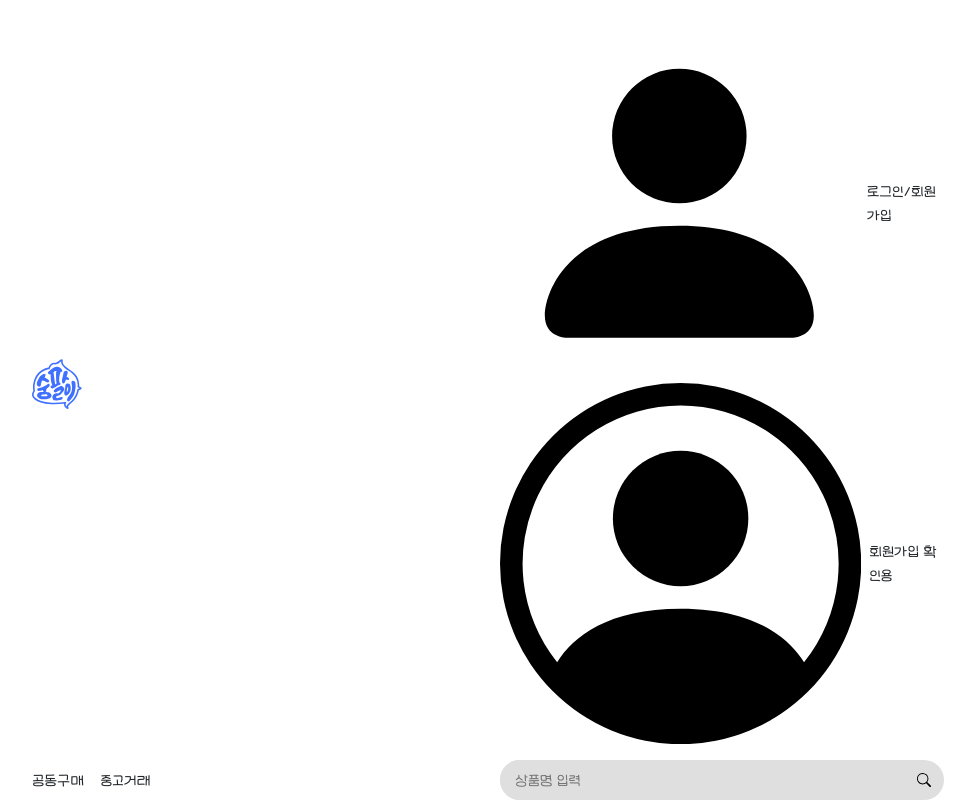
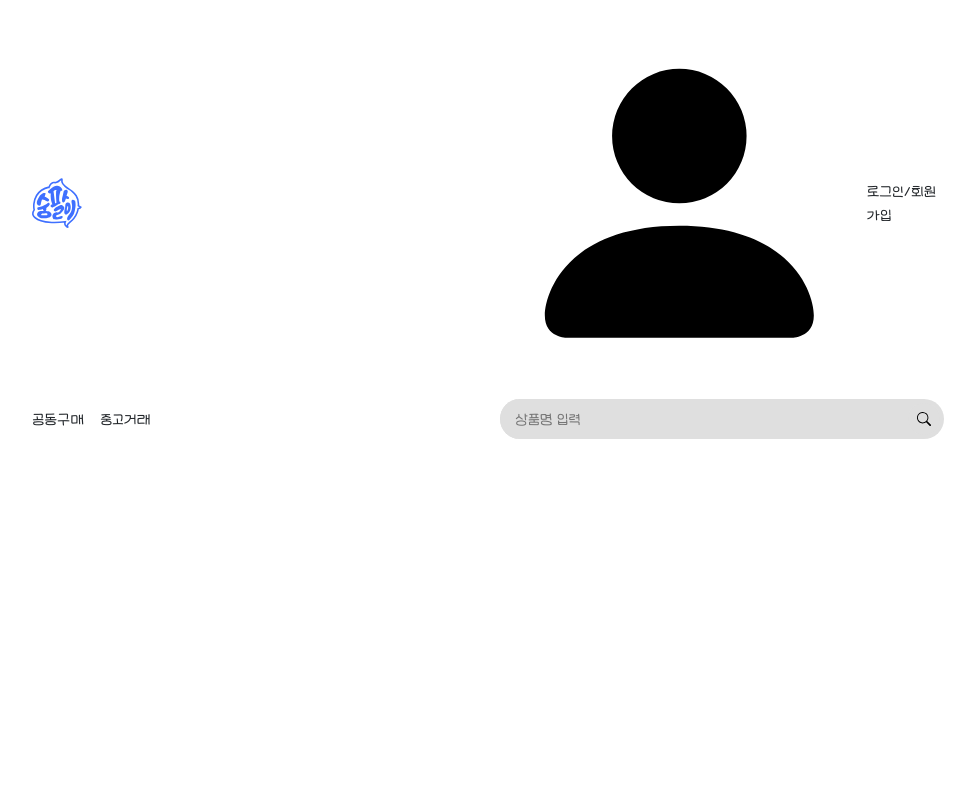
Before and after one commit to soongpal/frontend, a React (Vite) app: page /auth in a window 1280 px wide. Shown: the whole page, without its empty margins (152-1127 px from the left). Built offline with nearby package versions, Linux system fonts and the light colour scheme.

Commit message:
fix: 헤더 로그인일때 마이페이지, 로그아웃일때 로그인 뜨게 변경

```diff
--- a/src/components/layout/header/Header.tsx
+++ b/src/components/layout/header/Header.tsx
@@ -1,14 +1,22 @@
+//library
 import type React from "react";
+import { useLocation } from 'react-router-dom';
+//style
 import { Row, Col } from "react-bootstrap";
 import { PersonCircle, PersonFill, Search } from 'react-bootstrap-icons';
-import "../../../styles/Header.css"
-import { useLocation } from 'react-router-dom';
+import "../../../styles/Header.css";
+//store
+import { useAuthStore } from '../../../stores/UserStore';
+
 
 const Header : React.FC = () =>{
 
+    //로그인 여부 불러오기
+    const accessToken = useAuthStore((state) => state.accessToken);
+    const isLogin = !!accessToken;
+
+    //로그인, 회원가입 페이지에서 두번째 Row없애기
     const location = useLocation();
-
-    //조건부 렌더링(로그인, 회원가입 페이지에서 두번째 Row사라지게 하는 용도)
     const hideSecondRow = ["/auth/login", "/auth/signup"].includes(location.pathname);
 
     return(
@@ -22,13 +30,18 @@ const Header : React.FC = () =>{
                         </Col>
 
                         <Col>
-                            <a href="/auth/login" className="d-flex  justify-content-end align-items-center text-decoration-none text-dark">
-                                <PersonFill className="me-2" />
-                                로그인/회원가입
-                            </a>
-                            <a href="/auth/signup" className="d-flex  justify-content-end align-items-center text-decoration-none text-dark">
-                                <PersonCircle className="me-2"/>회원가입 확인용
-                            </a>
+                            {isLogin ? (
+                                //로그인일때->마이페이지
+                                <a href="/user/mypage" className="d-flex  justify-content-end align-items-center text-decoration-none text-dark">
+                                    <PersonCircle className="me-2"/>마이페이지
+                                </a>
+                                ) : (
+                                //로그아웃일때->로그인/회원가입
+                                <a href="/auth/login" className="d-flex  justify-content-end align-items-center text-decoration-none text-dark">
+                                    <PersonFill className="me-2" />
+                                    로그인/회원가입
+                                </a>
+                                )}
                         </Col>
                     </Row>
 
--- a/src/pages/HomePage.tsx
+++ b/src/pages/HomePage.tsx
@@ -31,9 +31,6 @@ const Home: React.FC = () =>{
         }
     }, [searchParams, navigate, setAccessToken]);
 
-
-
-
     //product store사용할것들
     const { products, setFilter, fetchProducts } = useProductStore();
 
```
